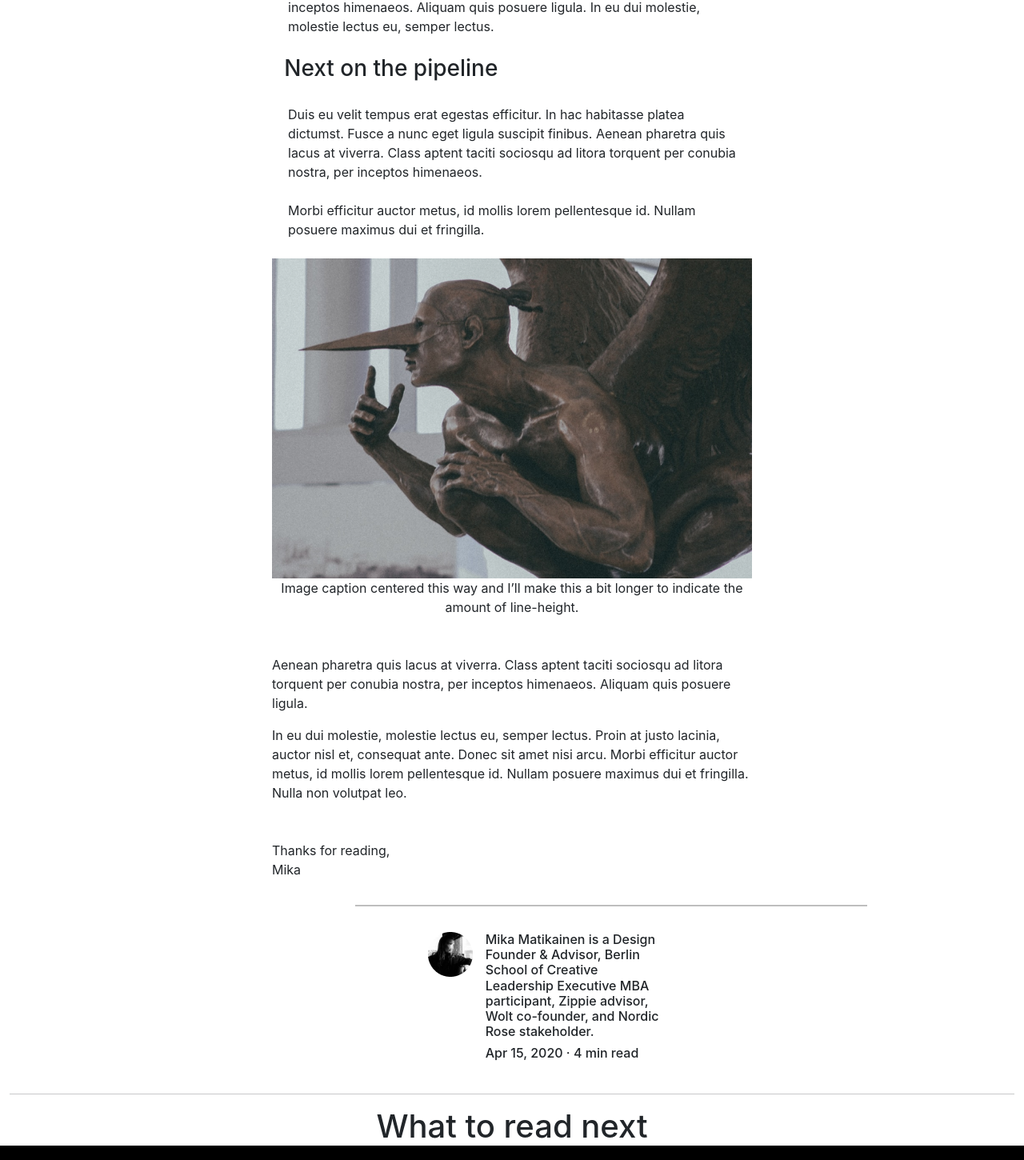
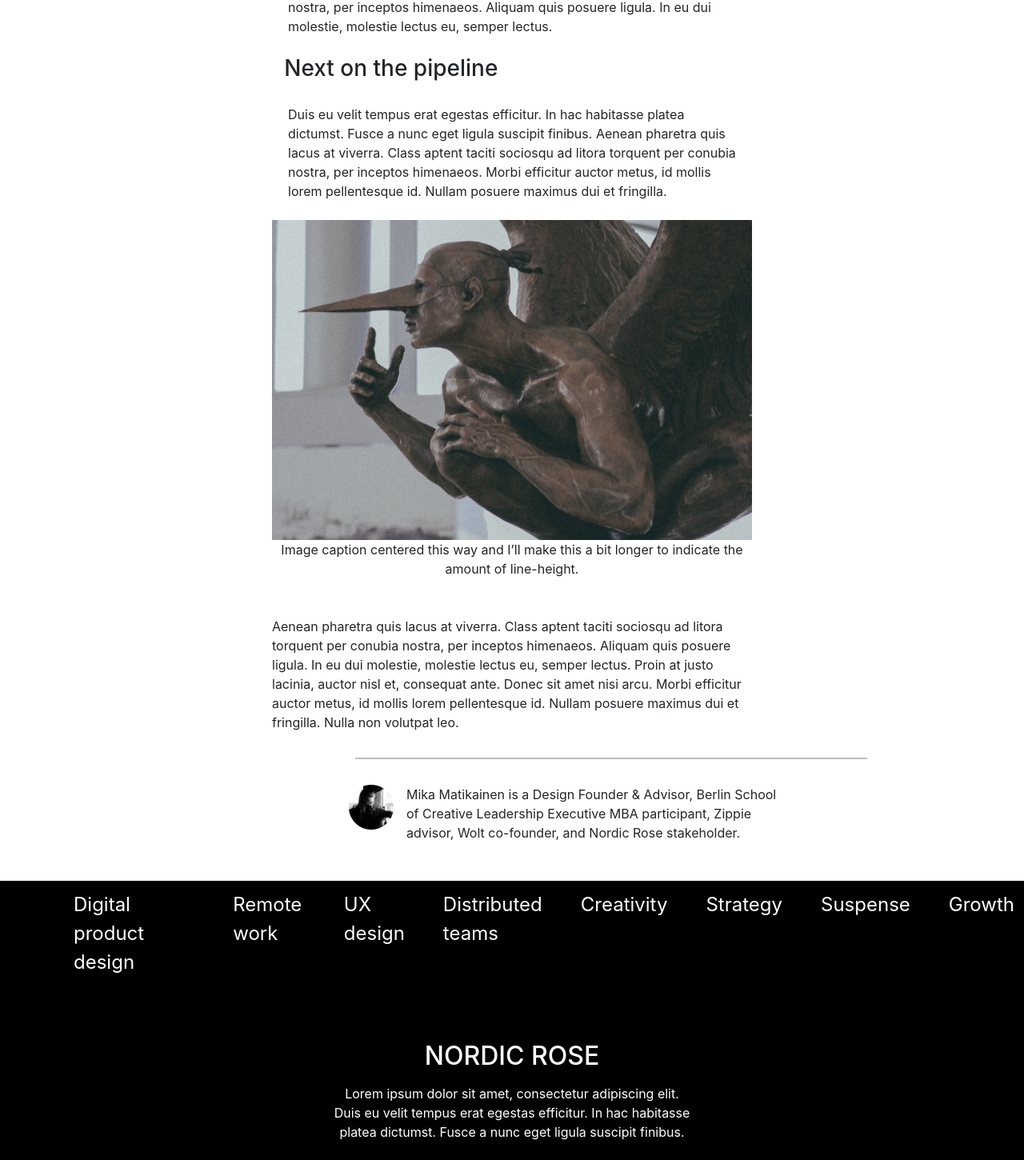
Before and after one commit to cemnisan/blog-template-with-react, a React (Create React App) app: page /blog in a window 1280 px wide. Shown: the part 1150-2600 px from the top of the page at 80% size. Built offline with nearby package versions, Linux system fonts and the light colour scheme; a web font is replaced by a local one.

Commit message:
articleDetail updated

```diff
--- a/src/components/class/ArticleDetail.js
+++ b/src/components/class/ArticleDetail.js
@@ -1,30 +1,42 @@
 import React, { Component } from 'react';
-import bgPicture from '../image/8.jpg';
-import profilePicture from '../image/9.png';
-import articlePicture from '../image/10.png';
 
 class ArticleDetail extends Component {
     render() {
+        let resumeData = this.props.resumeData;
         return (
             <div className="container-fluid">
                 <div className="article">
+                    {
+                        resumeData.articles.map(item =>{
+                            let {title,content,picture} = item;
+                            return(
+                                <>
                                     <div className="articleTitle mb-4 mt-5">
-                        <h1 className="text-center fs-1">A few words about this blog platform, Ghost, and how this site was made</h1>
-                        <p className="text-center fs-4">Why Ghost (& Figma) instead of Medium, WordPress or other options?</p>
+                                        <h1 className="text-center fs-1">{title}</h1>
+                                        <p className="text-center fs-4">{content}</p>
                                     </div>
                                     <div className="article-img mb-4">
-                        <img className="img-fluid" src={bgPicture} alt="..."></img>
+                                        <img className="img-fluid" src={picture} alt="..."></img>
                                     </div>
+                                </>
+                            )
+                        })
+                    }
                     <hr></hr>
                     <div className="row">
+                        {
+                            resumeData.author.map(item=>{
+                                let {fullName,date,picture} = item;
+                                return(
+                                    <>
                                         <div className="col-md-4">
                                             <div className="profile d-flex">
                                                 <div className="profilePicture">
-                                    <img src={profilePicture} alt="..."></img>
+                                                    <img src={picture} alt="..."></img>
                                                 </div>
                                                 <div className="profileTitle mx-3">
-                                    <h6>MIKA MATIKAINEN</h6>
-                                    <h6 className="justify-content-start">Apr 15, 2020 · 4 min read</h6>
+                                                    <h6>{fullName}</h6>
+                                                    <h6 className="justify-content-start">{date}</h6>
                                                 </div>
                                             </div>
                                         </div>
@@ -35,47 +47,52 @@ class ArticleDetail extends Component {
                                                         <i class="fab fa-twitter"></i>
                                                     </div>
                                                     <div className="twitter">
-                                        <i class="fab fa-facebook-f"></i>
+                                                        <i class="fab fa-facebook"></i>
                                                     </div>
                                                 </div>
                                             </div>
                                         </div>
+                                    </>
+                                )
+                            })
+                        }
+                        {
+                            resumeData.articleContent.map(item=>{
+                                let {
+                                    introContent,title,content,picture,
+                                    pictureFig,contentContinue,
+                                    author,authorPic
+                                } = item;
+                                return(
                                     <div className="articleContent mt-3">
                                         <div className="content">
-                                <p>Lorem ipsum dolor sit amet, consectetur adipiscing elit. Duis eu velit tempus erat egestas efficitur. In hac habitasse platea dictumst. Fusce a nunc eget ligula suscipit finibus. Aenean pharetra quis lacus at viverra.</p>
-                                <p className="mt-4 mb-4"> Class aptent taciti sociosqu ad litora torquent per conubia nostra, per inceptos himenaeos. Aliquam quis posuere ligula. In eu dui molestie, molestie lectus eu, semper lectus.</p>
+                                            <p className="mt-4 mb-4">{introContent}</p>
                                         </div>
                                         <div className="articlesTitle">
-                                <h3>Next on the pipeline</h3>
-                                <p>Duis eu velit tempus erat egestas efficitur. In hac habitasse platea dictumst. Fusce a nunc eget ligula suscipit finibus. Aenean pharetra quis lacus at viverra. Class aptent taciti sociosqu ad litora torquent per conubia nostra, per inceptos himenaeos.</p>
-                                <p className ="mt-4 mb-4">Morbi efficitur auctor metus, id mollis lorem pellentesque id. Nullam posuere maximus dui et fringilla.</p>
+                                            <h3>{title}</h3>
+                                            <p className ="mt-4 mb-4">{content}</p>
                                         </div>
                                         <div className="articlesImage">
-                                <img className="img-fluid" src={articlePicture} alt="..."></img>
-                                <figcaption>Image caption centered this way and I’ll make this a bit longer to indicate the amount of line-height.</figcaption>
-                                <p className="mt-5">Aenean pharetra quis lacus at viverra. Class aptent taciti sociosqu ad litora torquent per conubia nostra, per inceptos himenaeos. Aliquam quis posuere ligula. </p>
-                                <p>In eu dui molestie, molestie lectus eu, semper lectus. Proin at justo lacinia, auctor nisl et, consequat ante. Donec sit amet nisi arcu. Morbi efficitur auctor metus, id mollis lorem pellentesque id. Nullam posuere maximus dui et fringilla. Nulla non volutpat leo.</p>
-                                <p className="mt-5">Thanks for reading,<br></br>Mika</p>
+                                            <img className="img-fluid" src={picture} alt="..."></img>
+                                            <figcaption>{pictureFig}</figcaption>
+                                            <p className="mt-5">{contentContinue}</p>
+
                                         </div>
                                         <hr></hr>
-                        </div>
-                        <div className="col-md-4">
-                            <div className="profile d-flex">
+                                        <div className="profile d-flex" id="profileId">
                                             <div className="profilePicture">
-                                    <img src={profilePicture} alt="..."></img>
+                                                <img src={authorPic} alt="..."></img>
                                             </div>
                                             <div className="profileTitle mx-3">
-                                    <h6>Mika Matikainen is a Design Founder & Advisor, Berlin School of Creative Leadership Executive MBA participant, Zippie advisor, Wolt co-founder, and Nordic Rose stakeholder.</h6>
-                                    <h6 className="justify-content-start">Apr 15, 2020 · 4 min read</h6>
+                                                <p>{author}</p>
+
                                             </div>
                                         </div>
                                     </div>
+                                )
+                            })
+                        }
                     </div>
-                </div>
-                <hr></hr>
-                <div className="whatToNext d-flex">
-                    <h1>What to read next</h1>
-
                 </div>
             </div>
         )
--- a/src/index.css
+++ b/src/index.css
@@ -262,6 +262,18 @@ code {
 
 }
 
+#profileId{
+  margin: auto;
+  height: auto;
+  margin-left: 26.5em;
+  margin-top: 2em;
+  margin-bottom: 2em;
+}
+
+.profileTitle p{
+  width: 30em;
+}
+
 .whatToNext h1{
   margin: auto;
 
--- a/src/resumeData.js
+++ b/src/resumeData.js
@@ -5,6 +5,10 @@ import pictureThree from './components/image/4.png'
 import pictureFour from './components/image/5.png'
 import pictureFive from './components/image/6.png'
 import pictureSix from './components/image/7.png'
+import bgPicture from './components/image/8.jpg';
+import profilePicture from './components/image/9.png';
+import articlePicture from './components/image/10.png';
+
 
 let resumeData = {
     "navbar":[
@@ -86,6 +90,34 @@ let resumeData = {
             "sideContent":"-used in the logo as vector outline",
             "sideContentTwo":"-by Good Type Foundry"
         }
+    ],
+    "articles":[
+        {
+            "title":"A few words about this blog platform, Ghost, and how this site was made",
+            "content":"Why Ghost (& Figma) instead of Medium, WordPress or other options?",
+            "picture":bgPicture
+        }
+    ],
+    "author":[
+        {
+            "fullName":"MIKA MATIKAINEN",
+            "date":"Apr 15, 2020 · 4 min read",
+            "picture":profilePicture
+        }
+    ],
+    "articleContent":[
+        {
+            "introContent":"Lorem ipsum dolor sit amet, consectetur adipiscing elit. Duis eu velit tempus erat egestas efficitur. In hac habitasse platea dictumst. Fusce a nunc eget ligula suscipit finibus. Aenean pharetra quis lacus at viverra.<br></br> Class aptent taciti sociosqu ad litora torquent per conubia nostra, per inceptos himenaeos. Aliquam quis posuere ligula. In eu dui molestie, molestie lectus eu, semper lectus.",
+            "title":"Next on the pipeline",
+            "content":"Duis eu velit tempus erat egestas efficitur. In hac habitasse platea dictumst. Fusce a nunc eget ligula suscipit finibus. Aenean pharetra quis lacus at viverra. Class aptent taciti sociosqu ad litora torquent per conubia nostra, per inceptos himenaeos. Morbi efficitur auctor metus, id mollis lorem pellentesque id. Nullam posuere maximus dui et fringilla.",
+            "picture":articlePicture,
+            "pictureFig":"Image caption centered this way and I’ll make this a bit longer to indicate the amount of line-height.",
+            "contentContinue":"Aenean pharetra quis lacus at viverra. Class aptent taciti sociosqu ad litora torquent per conubia nostra, per inceptos himenaeos. Aliquam quis posuere ligula. In eu dui molestie, molestie lectus eu, semper lectus. Proin at justo lacinia, auctor nisl et, consequat ante. Donec sit amet nisi arcu. Morbi efficitur auctor metus, id mollis lorem pellentesque id. Nullam posuere maximus dui et fringilla. Nulla non volutpat leo.",
+            "author":"Mika Matikainen is a Design Founder & Advisor, Berlin School of Creative Leadership Executive MBA participant, Zippie advisor, Wolt co-founder, and Nordic Rose stakeholder.",
+            "authorPic":profilePicture,
+
+
+        }
     ]
 }
 
```
Also changed, not shown: 1 other file (tests, documents, lock files or other folders). Lines whose indentation alone changed are shown as unchanged.
